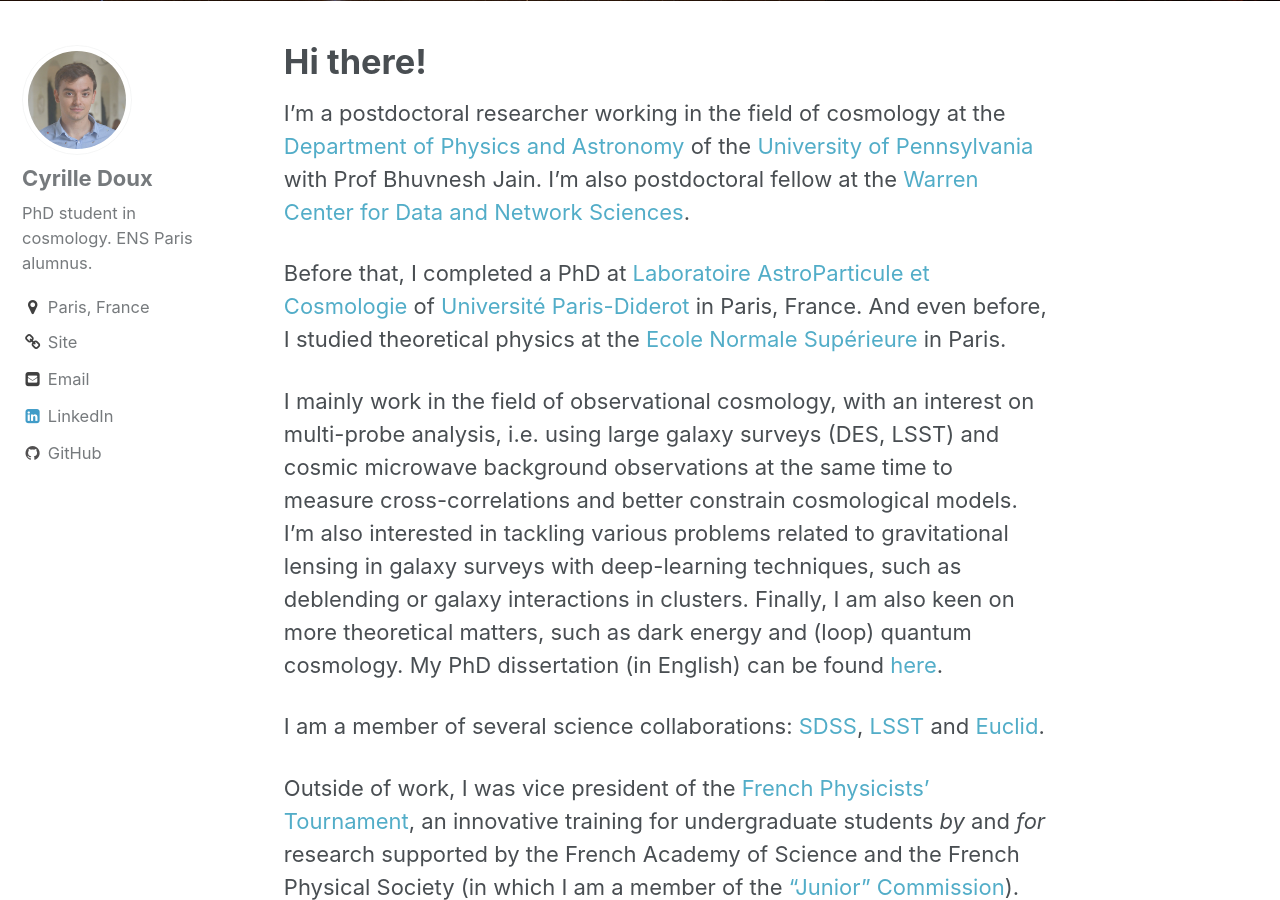
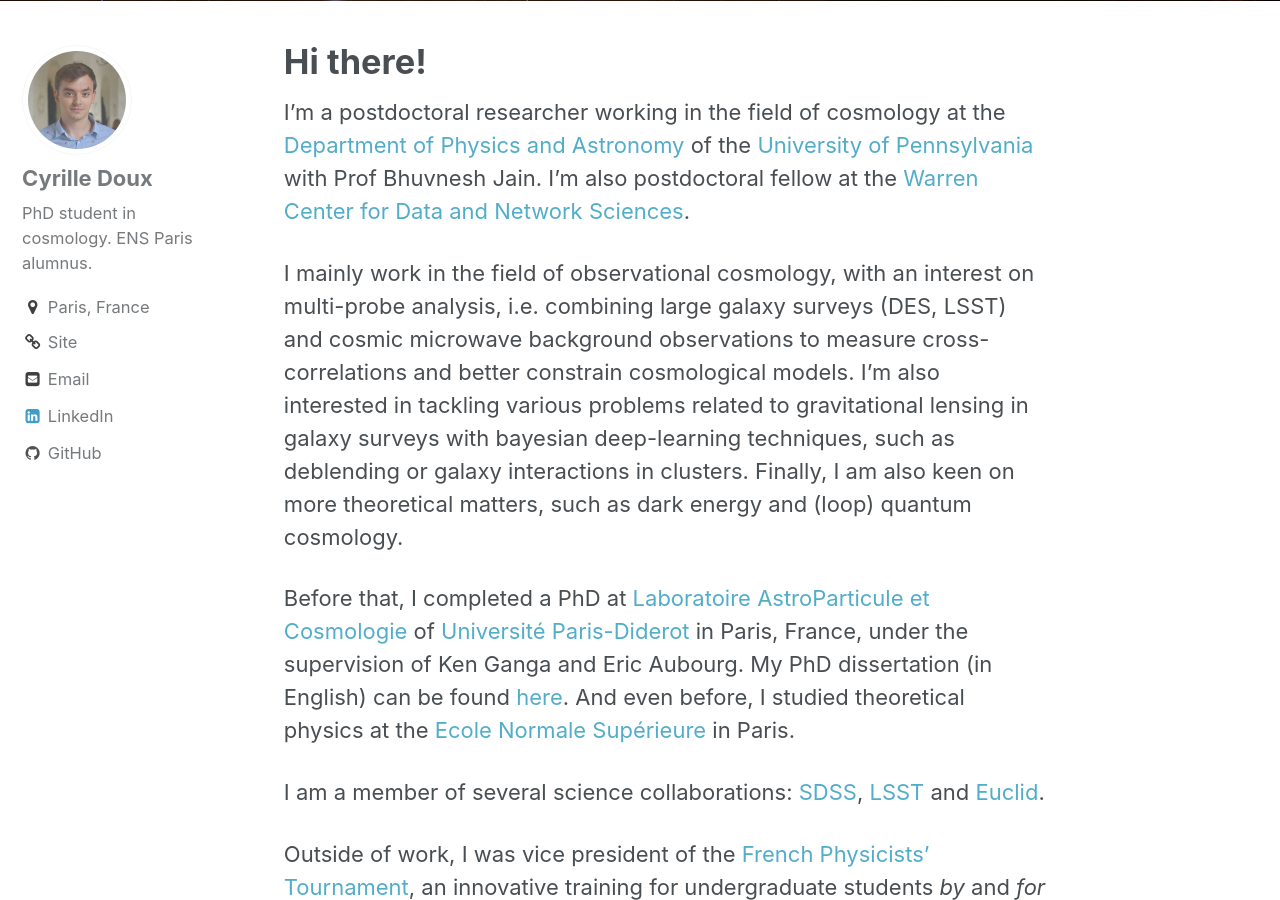
Before and after one commit to xuod/xuod.github.io, a Jekyll site: the page built from _pages/home.md, in a window 1280 px wide and 900 px high, scrolled down 338 px. Built offline with Jekyll 4.4.1, drawn with Linux system fonts in a browser that asks for light colours.

Commit message:
Improves home.md

```diff
--- a/_pages/home.md
+++ b/_pages/home.md
@@ -5,9 +5,9 @@ permalink: /
 
 I'm a postdoctoral researcher working in the field of cosmology at the [Department of Physics and Astronomy](http://www.physics.upenn.edu/) of the [University of Pennsylvania](www.upenn.edu) with Prof Bhuvnesh Jain. I'm also postdoctoral fellow at the [Warren Center for Data and Network Sciences](http://warrencenter.upenn.edu/).
 
-Before that, I completed a PhD at [Laboratoire AstroParticule et Cosmologie](http://www.apc.univ-paris7.fr/APC_CS/) of [Université Paris-Diderot](http://www.univ-paris-diderot.fr/) in Paris, France. And even before, I studied theoretical physics at the [Ecole Normale Supérieure](http://www.ens.fr/) in Paris.
+I mainly work in the field of observational cosmology, with an interest on multi-probe analysis, i.e. combining large galaxy surveys (DES, LSST) and cosmic microwave background observations to measure cross-correlations and better constrain cosmological models. I'm also interested in tackling various problems related to gravitational lensing in galaxy surveys with bayesian deep-learning techniques, such as deblending or galaxy interactions in clusters. Finally, I am also keen on more theoretical matters, such as dark energy and (loop) quantum cosmology.
 
-I mainly work in the field of observational cosmology, with an interest on multi-probe analysis, i.e. using large galaxy surveys (DES, LSST) and cosmic microwave background observations at the same time to measure cross-correlations and better constrain cosmological models. I'm also interested in tackling various problems related to gravitational lensing in galaxy surveys with deep-learning techniques, such as deblending or galaxy interactions in clusters. Finally, I am also keen on more theoretical matters, such as dark energy and (loop) quantum cosmology. My PhD dissertation (in English) can be found [here](https://hal.archives-ouvertes.fr/tel-01829118).
+Before that, I completed a PhD at [Laboratoire AstroParticule et Cosmologie](http://www.apc.univ-paris7.fr/APC_CS/) of [Université Paris-Diderot](http://www.univ-paris-diderot.fr/) in Paris, France, under the supervision of Ken Ganga and Eric Aubourg. My PhD dissertation (in English) can be found [here](https://hal.archives-ouvertes.fr/tel-01829118). And even before, I studied theoretical physics at the [Ecole Normale Supérieure](http://www.ens.fr/) in Paris.
 
 I am a member of several science collaborations: [SDSS](http://www.sdss.org/), [LSST](http://www.lsst.org) and [Euclid](http://sci.esa.int/euclid/).
 
```
